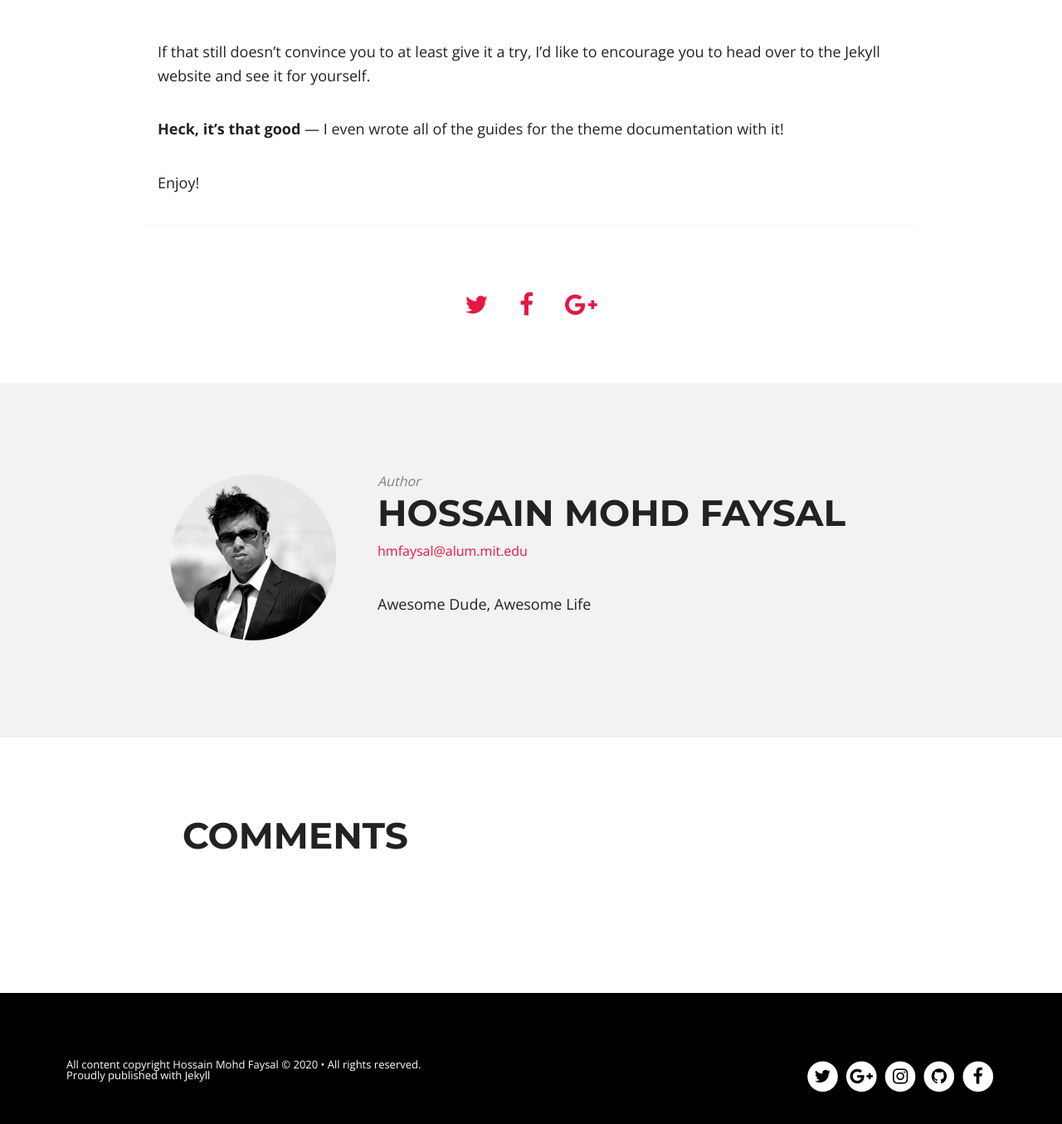
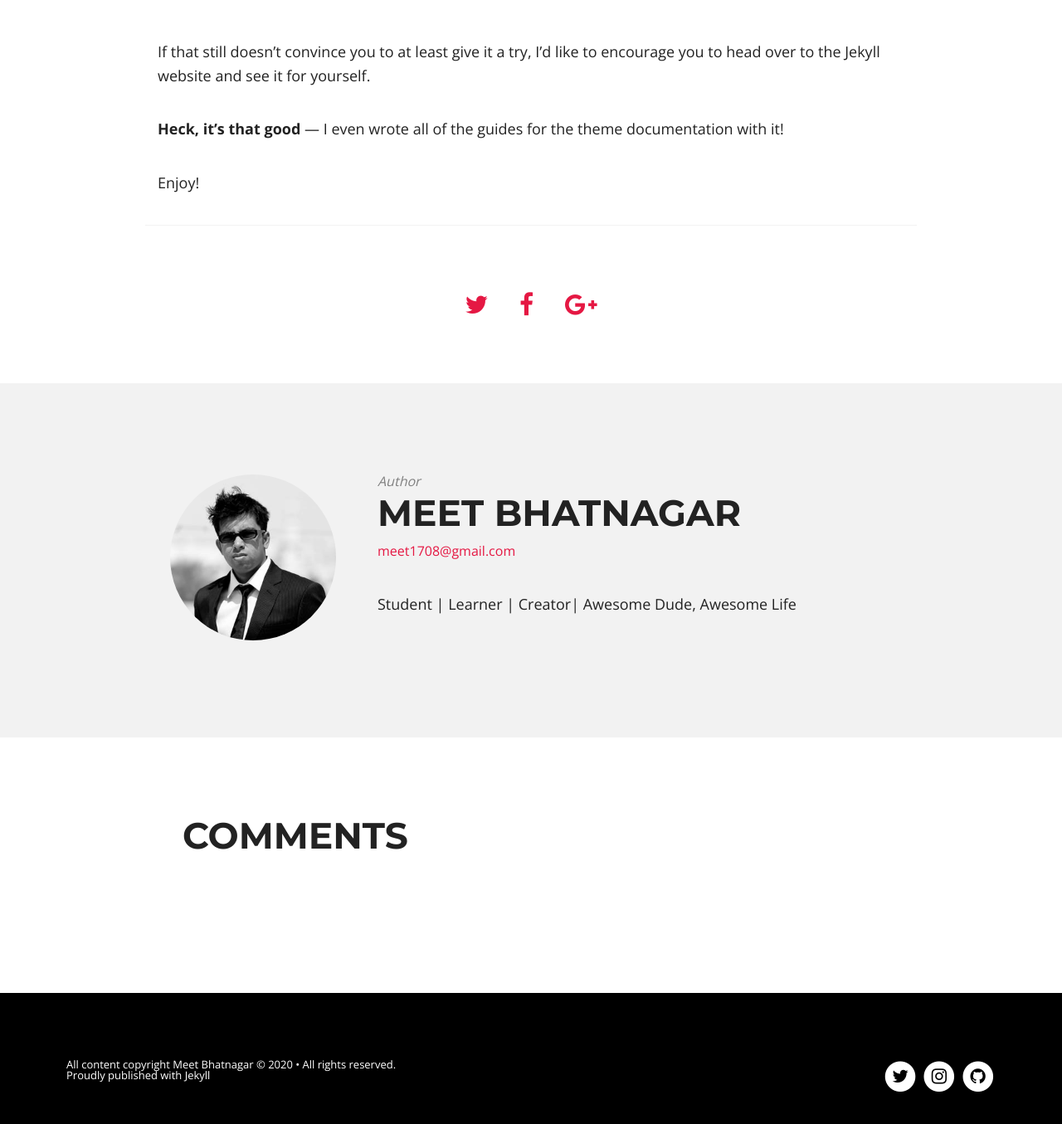
Before and after one commit to MeetDarkPow/MeetDarkPow.github.io, a Jekyll site: the page built from _posts/2014-07-23-why-jekyll.md, in a window 1280 px wide and 1400 px high, scrolled down 1288 px. Shown: the top 1355 px of the window at 83% size. Built offline with Jekyll 4.4.1, drawn with Linux system fonts in a browser that asks for light colours; nearby versions of some CDN libraries; comment, search, counter and statistics services are not loaded; some of the changed lines change nothing that is shown; some of the changed text lies outside the part shown.

Commit message:
Update _config.yml

```diff
--- a/_config.yml
+++ b/_config.yml
@@ -1,31 +1,31 @@
-title:            Notepad
-description:      "Blogging is fun"
+title:            //Meet Bhatnagar
+description:      "If You Can Dream It, You Can Do It"
 logo:             logo.png
-disqus_shortname: hmfaysal
+disqus_shortname: meet
 share:            true
 dropcap:			true
 # Change url to your domain. Leave localhost server or blank when working locally.
 # or use the hint from http://jekyllrb.com/docs/github-pages/ to keep this the same
 # whether working locally or remotely. Start Jekyll with: jekyll serve --baseurl ''
-url:        	  /Notepad
+url:        	  https://meetdarkpow.github.io/
 
 # Owner/author information
 owner:
-  name:           Hossain Mohd Faysal
+  name:           Meet Bhatnagar
   avatar:         hmfaysal.jpg
-  email:          hmfaysal@alum.mit.edu
+  email:          meet1708@gmail.com
   # Use the coder's toolbox at http://coderstoolbox.net/string/#!encoding=xml&action=encode&charset=us_ascii to encode your description into XML string
-  description:    Awesome Dude, Awesome Life
+  description:    Student | Learner | Creator| Awesome Dude, Awesome Life
   # Social networking links used in footer. Update and remove as you like.
-  twitter:        hmfaysal
-  facebook:       hmfaysal
-  github:         hmfaysal
-  instagram:      hmfaysal
+  twitter:        meet_bhatnagar
+  #facebook:
+  github:         MeetDarkPow
+  instagram:      meetbhatnagar
   # For Google Authorship https://plus.google.com/authorship
-  google_plus:    https://plus.google.com/u/0/102602916593522619858
+  #google_plus:    https://plus.google.com/u/0/102602916593522619858
 
 # Analytics and webmaster tools stuff goes here
-google_analytics:   UA-39365944-7
+google_analytics:   UA-163730646-1
 google_verify:
 # https://ssl.bing.com/webmaster/configure/verify/ownership Option 2 content= goes here
 bing_verify:
@@ -41,38 +41,36 @@
     url: /featured
   - title: Categories
     url: /categories
+  #- title: GSoC
+   # url: /gsoc
   - title: About
     url: /about
 
 # http://en.wikipedia.org/wiki/List_of_tz_database_time_zones
-timezone:    Asia/Dhaka
+timezone:    Asia/Kolkata
 future:      true
-highlighter: pygments
+#highlighter: rouge
 markdown:    kramdown
 paginate:    5
 paginate_path: "page:num"
+highlight_theme: light
 
 # https://github.com/mojombo/jekyll/wiki/Permalinks
-permalink:   /:categories/:title
+permalink:  /:year/:month/:categories/:title
 
 kramdown:
   auto_ids: true
   footnote_nr: 1
   entity_output: as_char
   toc_levels: 1..6
+  input: GFM
+  syntax_highlighter: rouge
   use_coderay: false
-
-  coderay:
-    coderay_line_numbers:
-    coderay_line_numbers_start: 1
-    coderay_tab_width: 4
-    coderay_bold_every: 10
-    coderay_css: class
 
 prose:
   rooturl: '_posts'
-  siteurl: 'http://hmfaysal.github.io/Notepad/'
-  relativeLinks: 'http://hmfaysal.github.io/Notepad/links.jsonp'
+  siteurl: 'http://meetdarkpow.github.io'
+  relativeLinks: 'http://meetdarkpow.github.io/links.jsonp'
   media: 'images'
   metadata:
     _posts:
@@ -115,16 +113,12 @@
           options:
             - name: "Personal"
               value: personal
-            - name: "Engineering"
-              value: engineering
-            - name: "Physics"
-              value: physics
-            - name: "Psychology"
-              value: psychology
-            - name: "Interesting"
-              value: interesting
-            - name: "Web-Development"
-              value: webdevelopment
+            - name: "gsoc-how"
+              value: gsoc-how
+            - name: "GSoC"
+              value: GSoC
+            - name: "News"
+              value: News
           alterable: true
       - name: "tags"
         field:
```
